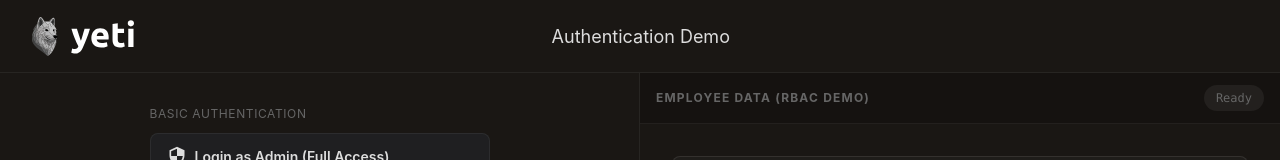
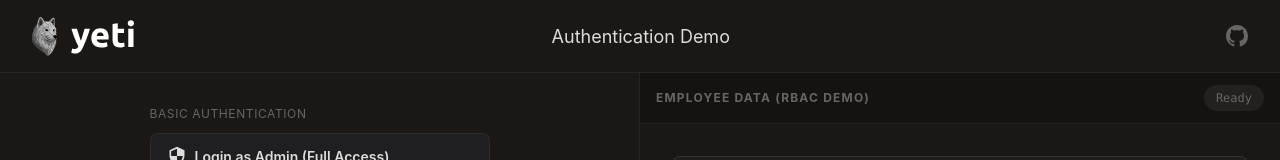
Before and after one commit to YetiRocks/demo-authentication, a React (Vite) app in the folder source/: page / in a window 1280 px wide. Shown: the top 160 px of the page. Built offline with nearby package versions, Linux system fonts and the light colour scheme; no server answers.

Commit message:
Add nav-github CSS to yeti.css

```diff
--- a/source/src/yeti.css
+++ b/source/src/yeti.css
@@ -117,6 +117,15 @@ body {
   min-width: 100px;
   justify-content: flex-end;
 }
+
+.nav-github {
+  display: flex;
+  align-items: center;
+  color: var(--color-grey);
+  transition: color var(--transition-fast);
+}
+.nav-github:hover { color: var(--color-white); }
+.nav-github svg { width: 22px; height: 22px; }
 
 /* ── Page (below fixed nav) ── */
 .page {
```
